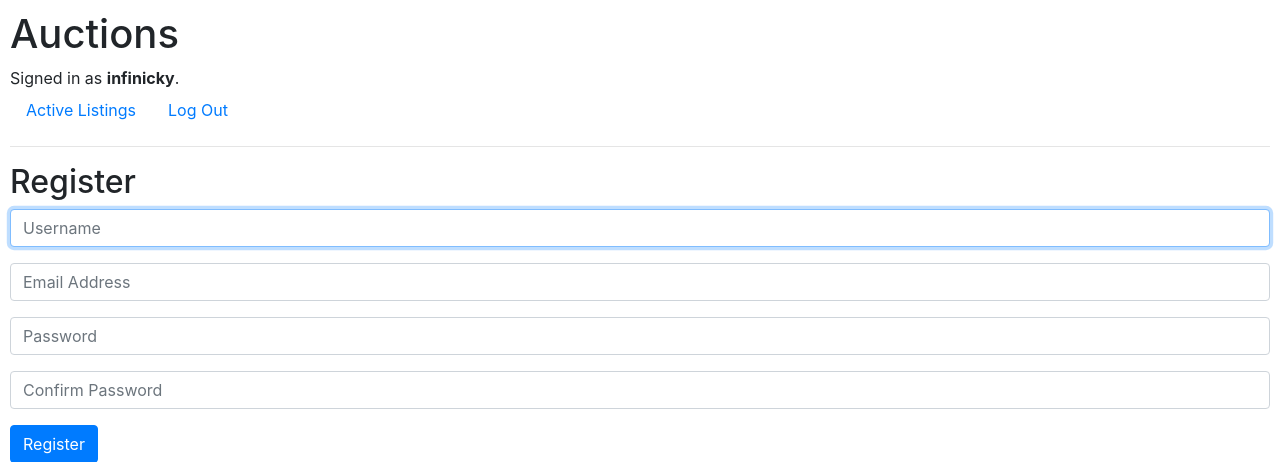
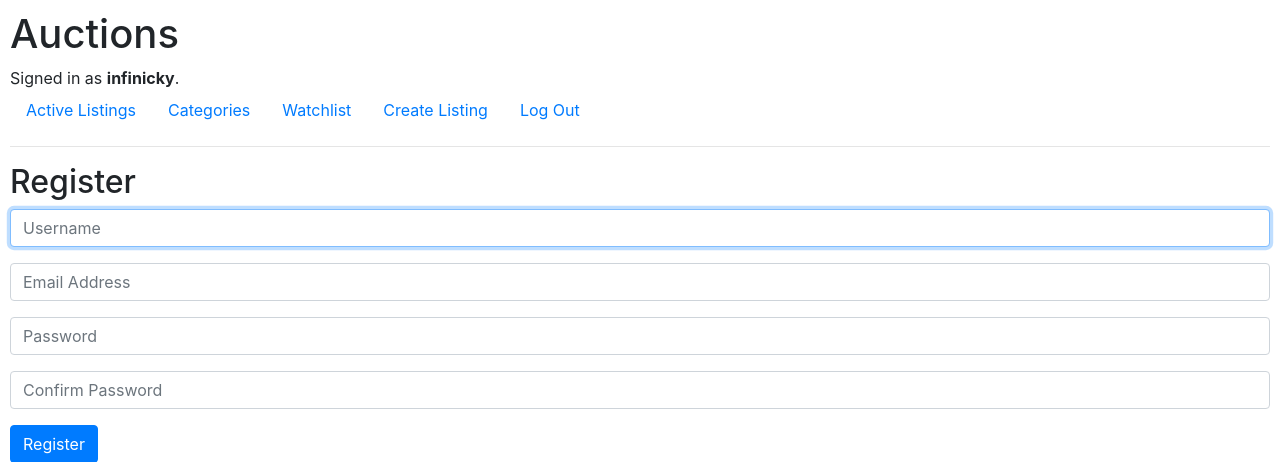
Before and after one commit to infinicky-codes/CS50Web, a Django app: template commerce/auctions/templates/auctions/register.html in a window 1280 px wide. Shown: the top 462 px of the page. Run offline with Django 3.2, Linux system fonts and the light colour scheme; the template is opened without the code that fills it, so the values that code supplies are empty; a user stored in the database is signed in; parts of the project's set-up code (start-up, migrations or seed data) failed here and were passed over; some libraries are stand-ins or nearby versions.

Commit message:
Feat: Create urls and links and view

```diff
--- a/commerce/auctions/templates/auctions/layout.html
+++ b/commerce/auctions/templates/auctions/layout.html
@@ -20,7 +20,16 @@
             <li class="nav-item">
                 <a class="nav-link" href="{% url 'index' %}">Active Listings</a>
             </li>
+            <li class="nav-item">
+                <a class="nav-link" href="{% url 'categories' %}">Categories</a>
+            </li>
             {% if user.is_authenticated %}
+                <li class="nav-item">
+                    <a class="nav-link" href="{% url 'watchlist' %}">Watchlist</a>
+                </li>
+                <li class="nav-item">
+                    <a class="nav-link" href="{% url 'create' %}">Create Listing</a>
+                </li>
                 <li class="nav-item">
                     <a class="nav-link" href="{% url 'logout' %}">Log Out</a>
                 </li>
--- a/commerce/auctions/urls.py
+++ b/commerce/auctions/urls.py
@@ -6,5 +6,8 @@ urlpatterns = [
     path("", views.index, name="index"),
     path("login", views.login_view, name="login"),
     path("logout", views.logout_view, name="logout"),
-    path("register", views.register, name="register")
+    path("register", views.register, name="register"),
+    path("create", views.create, name="create"),
+    path("watchlist", views.watchlist, name="watchlist"),
+    path("categories", views.categories, name="categories"),
 ]
--- a/commerce/auctions/views.py
+++ b/commerce/auctions/views.py
@@ -12,6 +12,9 @@ def index(request):
         "listings": Listing.objects.all()
 })
 
+
+def create(request):
+    return render(request, "auctions/create.html")
 
 
 ### User specific Views ###
```
